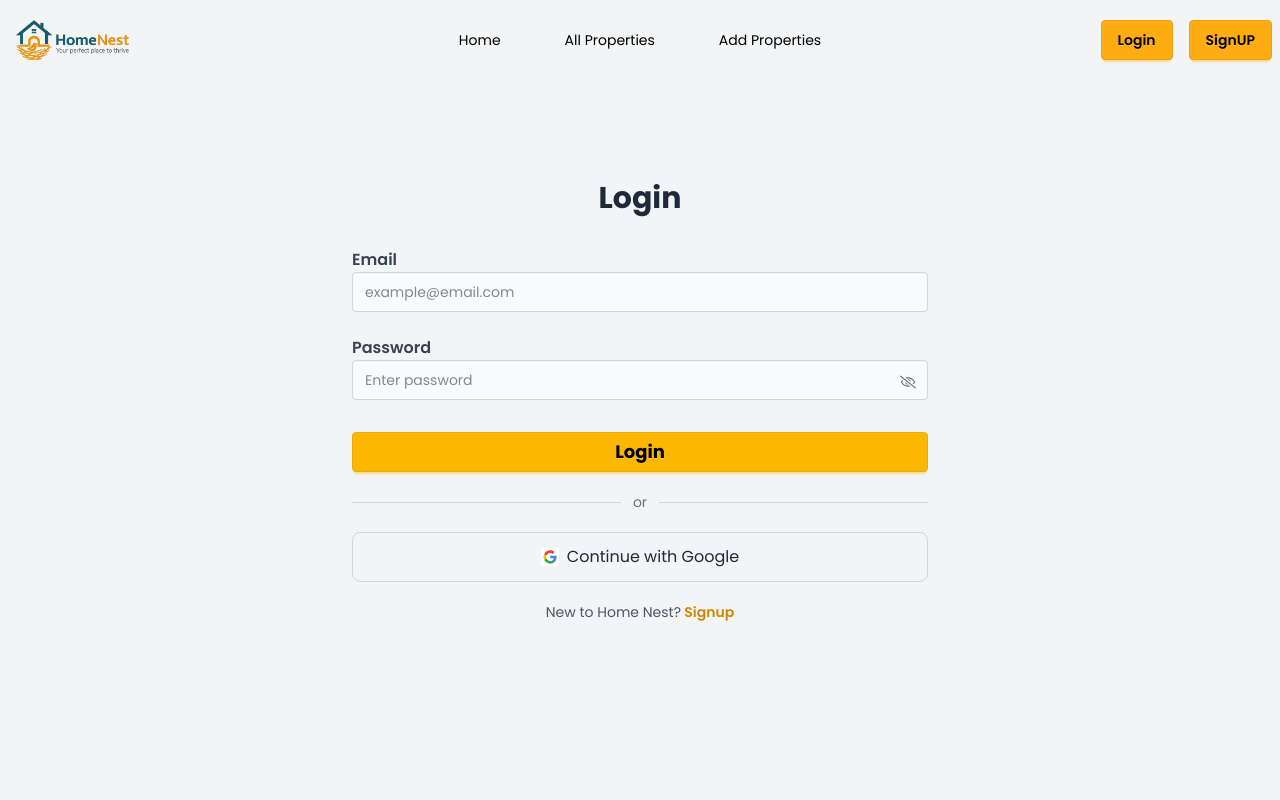
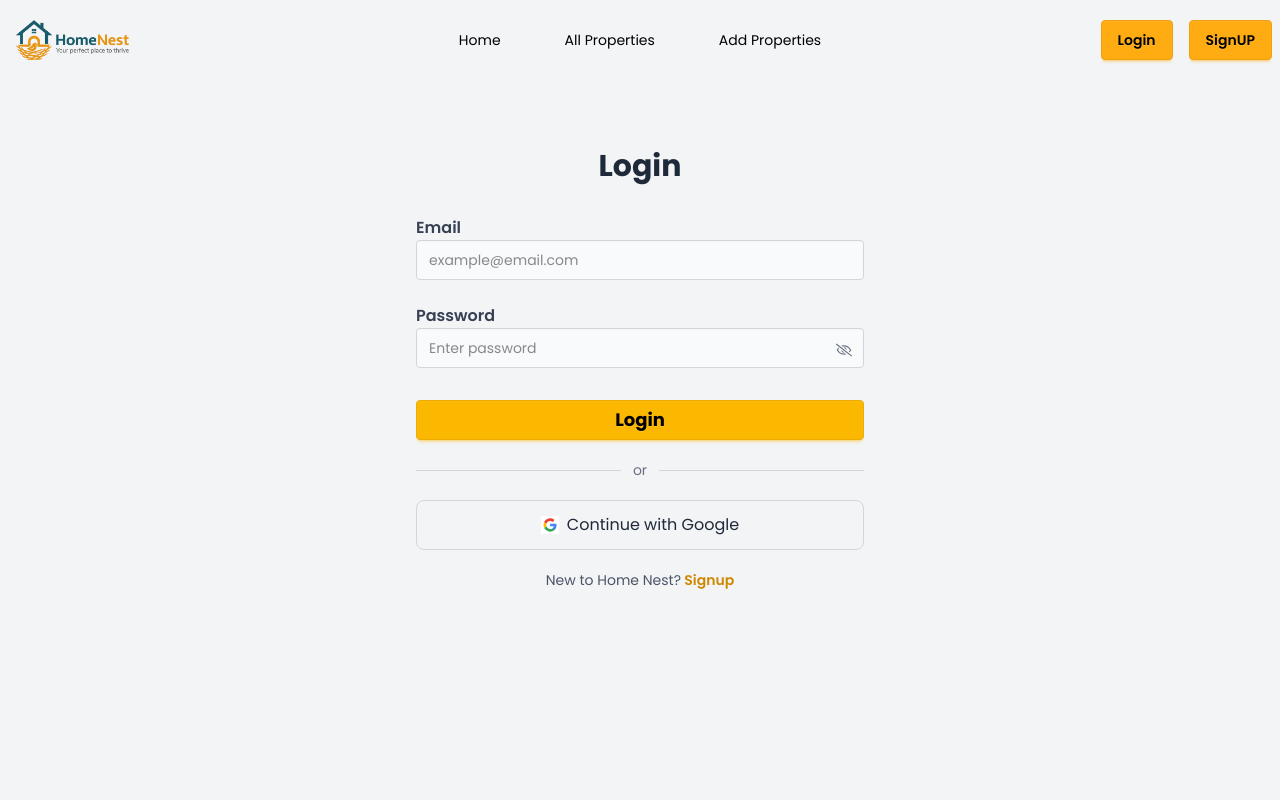
Before and after one commit to onlyMazhar/real-estate-listing-client, a React (Vite) app: page /login in a window 1280 px wide. Shown: the top 800 px of the page. Built offline with nearby package versions, Linux system fonts and the light colour scheme; no server answers.

Commit message:
404 page added

```diff
--- a/src/Pages/Lgoin.jsx
+++ b/src/Pages/Lgoin.jsx
@@ -28,12 +28,12 @@ const Registration = () => {
     return (
         <>
             <title>Home Nest - Login</title>
-            <section className="flex justify-center items-center bg-gray-100 p-6 sm:p-8 lg:p-16">
-                <div className="  w-full max-w-2xl  p-4 sm:p-12">
+            <div className="flex justify-center items-center bg-gray-100 p-6 pt-20 sm:p-8 lg:p-12">
+                <div className="  w-full max-w-lg   p-4 sm:p-8">
                     {/* Header */}
-                    <header className="mb-8 text-center">
+                    <div className="mb-8 text-center">
                         <h2 className="text-3xl font-bold text-gray-800">Login</h2>
-                    </header>
+                    </div>
 
                     {/* Form */}
                     <form onSubmit={handleLogin} className="space-y-6">
@@ -127,7 +127,7 @@ const Registration = () => {
                     </p>
 
             </div>
-        </section >
+        </div >
         </>
     );
 };
--- /dev/null
+++ b/src/Pages/Page404.jsx
@@ -0,0 +1,30 @@
+import React from "react";
+import { Link } from "react-router";
+
+const Page404 = () => {
+    return (
+        <div className="min-h-screen flex flex-col items-center justify-center bg-gray-100 px-6 text-center">
+            <div className="max-w-md">
+                <img
+                    src="https://cdn-icons-png.flaticon.com/512/7486/7486740.png"
+                    alt="404 image"
+                    className="w-60 mx-auto mb-6 opacity-90"
+                />
+            </div>
+
+            <h1 className="text-6xl font-extrabold text-gray-800 mb-3">404</h1>
+            <h2 className="text-2xl font-semibold text-gray-700 mb-2">Oops! Page Not Found</h2>
+            <p className="text-gray-500 mb-6 max-w-md">
+                The page you’re looking for might have been removed, had its name
+                changed, or is temporarily unavailable.
+            </p>
+
+
+            <Link to="/" className="bg-yellow-400 text-black font-semibold px-6 py-3 rounded-lg hover:bg-yellow-500 transition duration-200" >
+                Back to Home
+            </Link>
+        </div>
+    );
+};
+
+export default Page404;
--- a/src/Pages/Signup.jsx
+++ b/src/Pages/Signup.jsx
@@ -33,15 +33,15 @@ const Signup = () => {
         <>
             <title>Home Nest - Register</title>
 
-            <section className="flex justify-center items-center  bg-gray-100 p-6 sm:p-8 lg:p-16">
-                <div className="  w-full max-w-2xl  p-4 sm:p-12">
+            <div className="flex justify-center items-center  bg-gray-100 p-6 sm:p-8 lg:p-16">
+                <div className="  w-full max-w-lg  p- sm:px-8">
                     {/* Header */}
-                    <header className="mb-8 text-center">
+                    <div className="mb-8 text-center">
                         <h2 className="text-3xl font-bold text-gray-800">Create an Account</h2>
                         <p className="text-gray-500 mt-2 text-sm">
                             Register now to access all exclusive properties and manage your listings easily.
                         </p>
-                    </header>
+                    </div>
 
                     {/* Form */}
                     <form onSubmit={handleSignup} className="space-y-6">
@@ -159,7 +159,7 @@ const Signup = () => {
                         </Link>
                     </p>
                 </div>
-            </section>
+            </div>
         </>
     );
 };
--- a/src/Routes/Route.jsx
+++ b/src/Routes/Route.jsx
@@ -9,6 +9,7 @@ import Signup from "../Pages/Signup";
 import MyRatings from "../Pages/MyRatings";
 import MyProperties from "../Pages/MyProperties";
 import PrivateRoute from "./PrivateRoute";
+import Page404 from "../Pages/Page404";
 
 const router = createBrowserRouter([
     {
@@ -51,6 +52,10 @@ const router = createBrowserRouter([
                 element: <Signup />
             }
         ]
+    },
+    {
+        path: '*',
+        element: <Page404 />
     }
 ])
 
```
